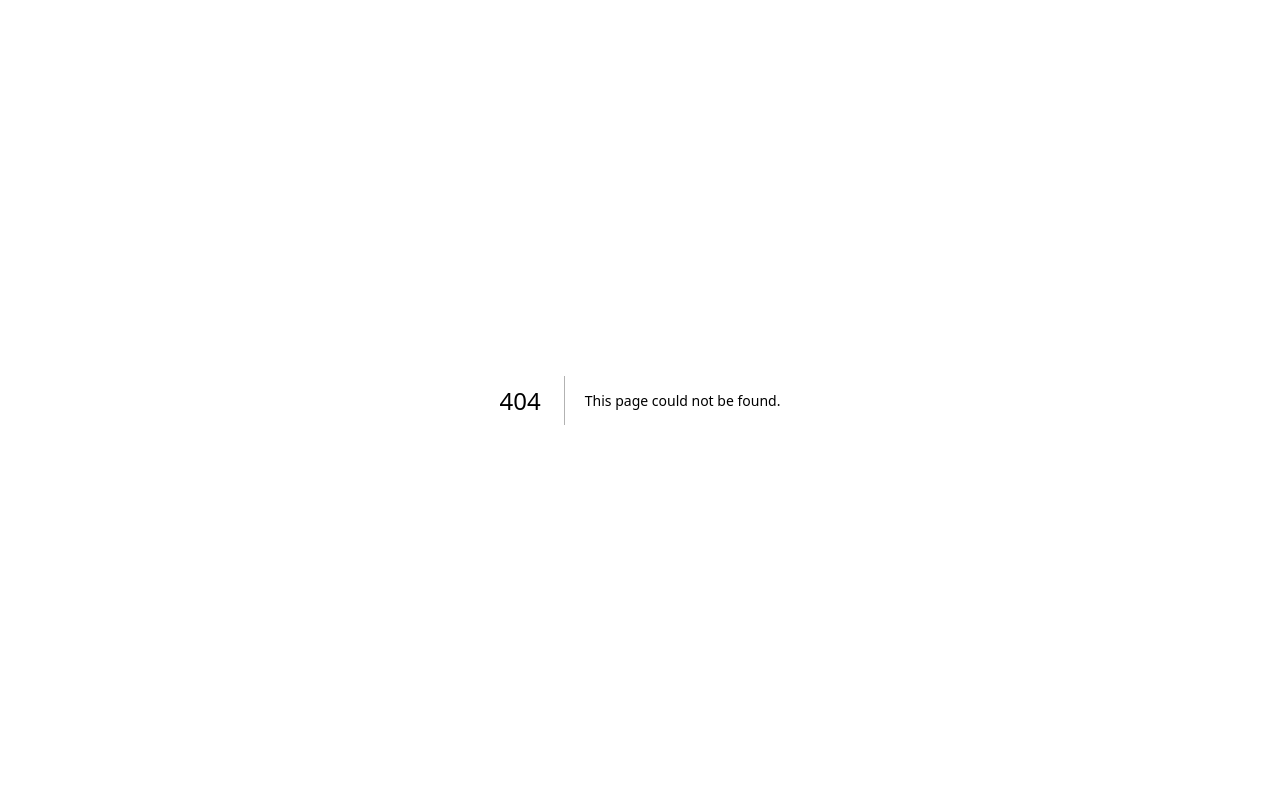
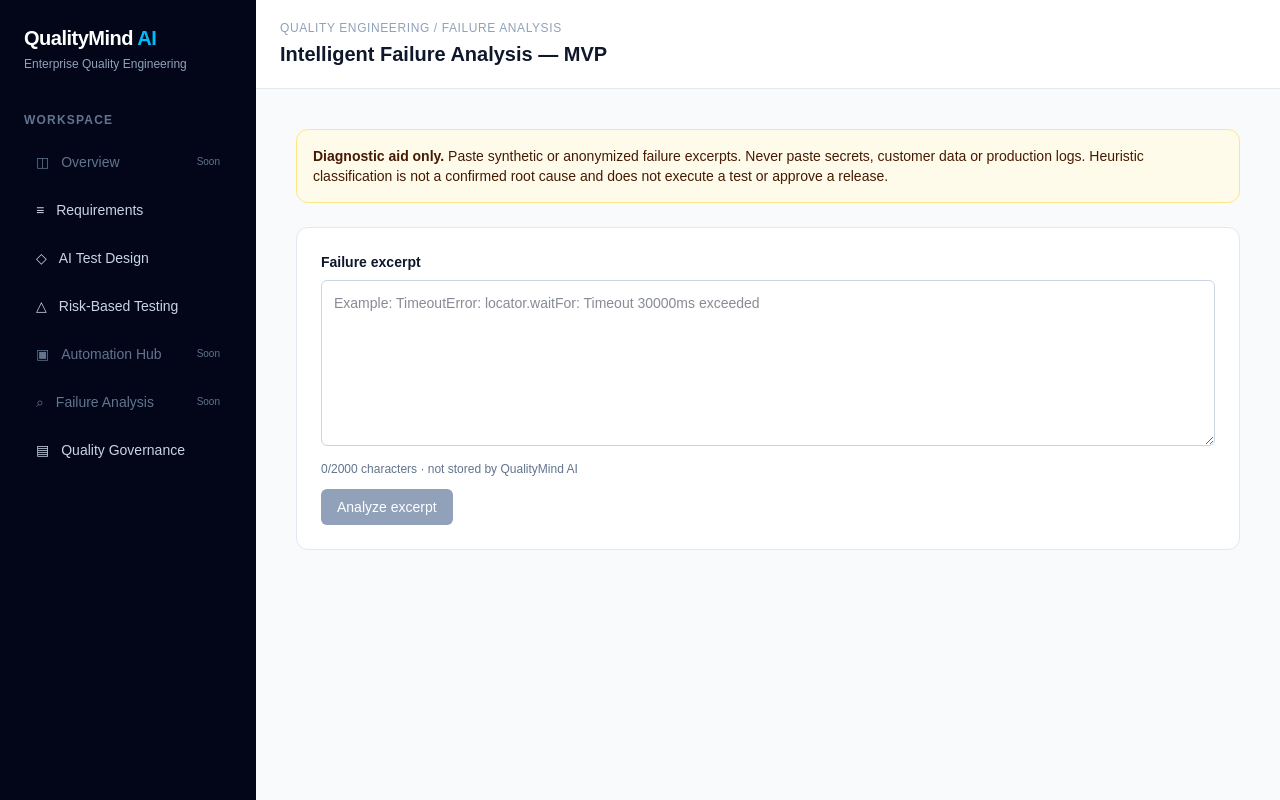
Before and after one commit to AstuceByMouna/qualitymind-ai, a Next.js app in the folder frontend/: page /failure-analysis in a window 1280 px wide. Before the commit this address had no page. Built offline with nearby package versions, Linux system fonts and the light colour scheme.

Commit message:
feat(QA-124): add page.tsx failure triage slice

```diff
--- /dev/null
+++ b/frontend/src/app/failure-analysis/page.tsx
@@ -0,0 +1,23 @@
+import { AppSidebar } from "@/components/layout/app-sidebar";
+import { FailureWorkbench } from "@/components/failure-analysis/failure-workbench";
+
+export default function FailureAnalysisPage() {
+  return (
+    <div className="min-h-screen bg-slate-50 text-slate-900">
+      <div className="flex min-h-screen">
+        <AppSidebar activeSection="failure-analysis" />
+        <main className="min-w-0 flex-1">
+          <header className="border-b border-slate-200 bg-white px-6 py-5">
+            <p className="text-xs uppercase tracking-wider text-slate-400">
+              Quality Engineering / Failure Analysis
+            </p>
+            <h1 className="mt-1 text-xl font-semibold">Intelligent Failure Analysis — MVP</h1>
+          </header>
+          <div className="mx-auto max-w-5xl p-6 lg:p-10">
+            <FailureWorkbench />
+          </div>
+        </main>
+      </div>
+    </div>
+  );
+}
```
